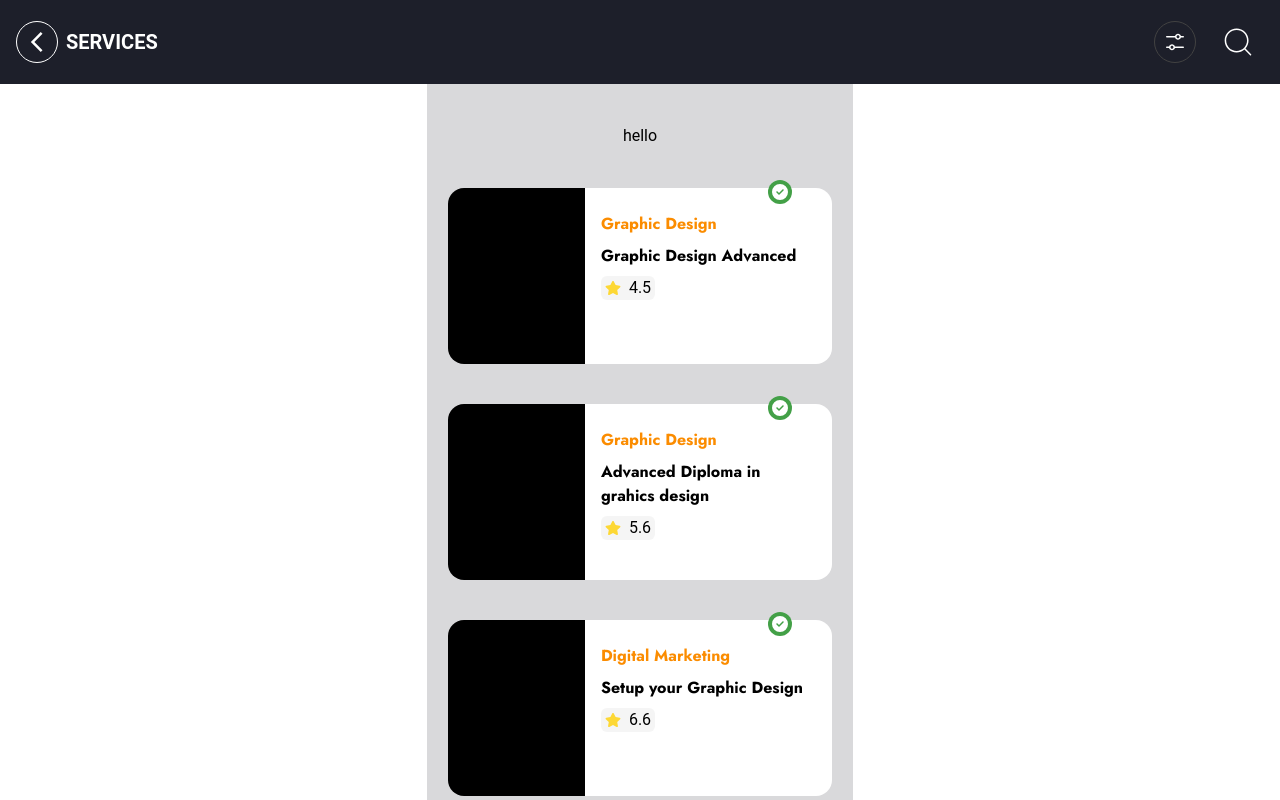
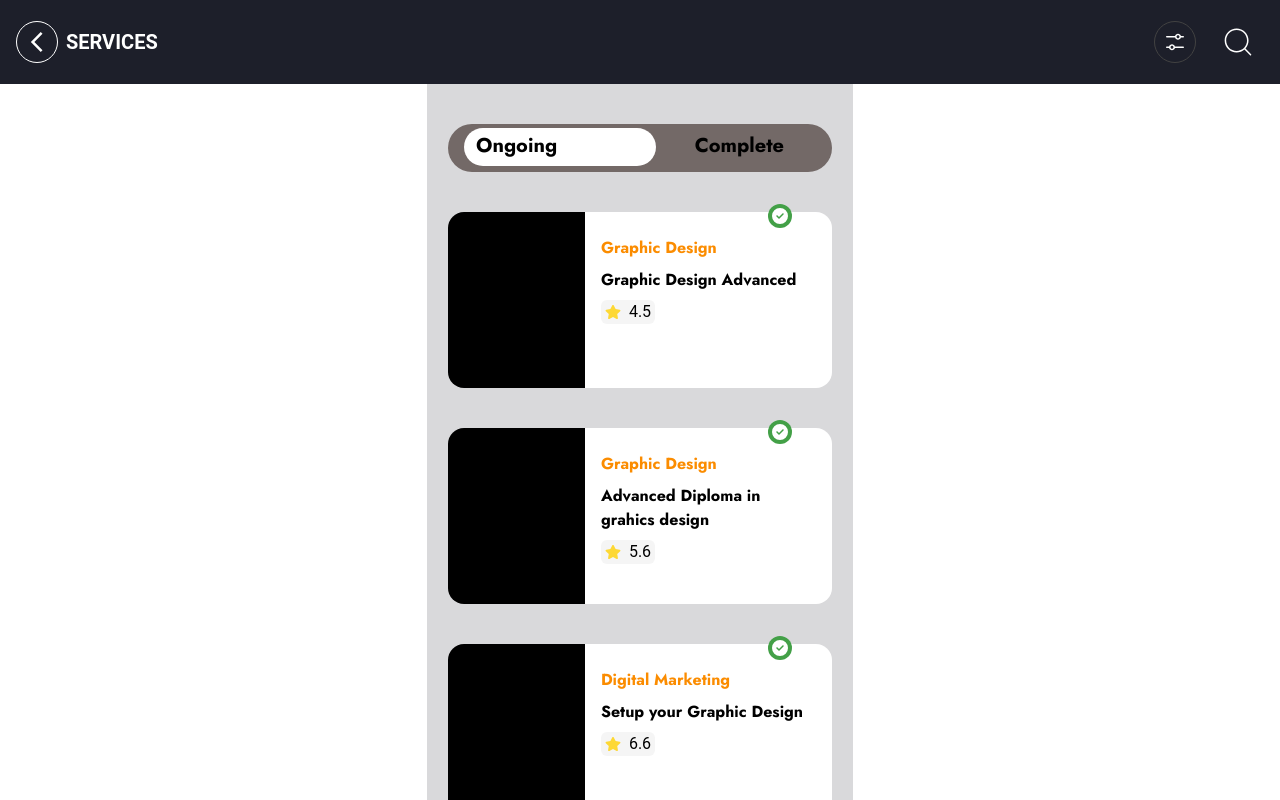
Before and after one commit to RJRYT/SC-MERN, a React (Vite) app in the folder client/: page /servicepage in a window 1280 px wide. Shown: the top 800 px of the page. Built offline with nearby package versions, Linux system fonts and the light colour scheme.

Commit message:
succesfully

```diff
--- a/client/src/pages/dashboard/servicepage.jsx
+++ b/client/src/pages/dashboard/servicepage.jsx
@@ -1,11 +1,26 @@
 import ServicePageComp from '../../components/ServicePageCard/service';
 import Header from '../../components/header/Header';
+import { useState } from 'react';
 const ServicePage = () => {
+  const [check, setCheck] = useState(false);
+  console.log(check);
   return (
     <>
       <Header title="SERVICES" showSettings showSearch />
       <div className="xl:w-2/6 w-full bg-[#d9d9db] mx-auto h-fit flex items-center flex-col gap-10 pb-5">
-        <div className="mt-10">hello</div>
+        <label
+          for="check"
+          className="mt-10 w-96 h-12 bg-[#736967] rounded-full relative cursor-pointer"
+        >
+          <input id="check" type="checkbox" className="sr-only peer"></input>
+          <span className="bg-white w-3/6 h-4/5 absolute rounded-full left-4 top-1 peer-checked:bg-white peer-checked:left-44"></span>
+          <h2 className="absolute top-2 left-7 text-xl font-bold font-jost">
+            Ongoing
+          </h2>
+          <h2 className="absolute right-12 top-2 text-xl font-bold text-black font-jost">
+            Complete
+          </h2>
+        </label>
         <div className="flex flex-col gap-10">
           <ServicePageComp
             first="Graphic Design"
```
